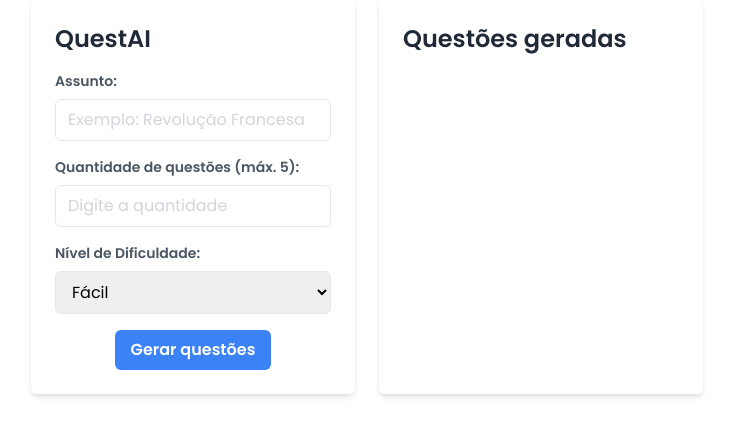
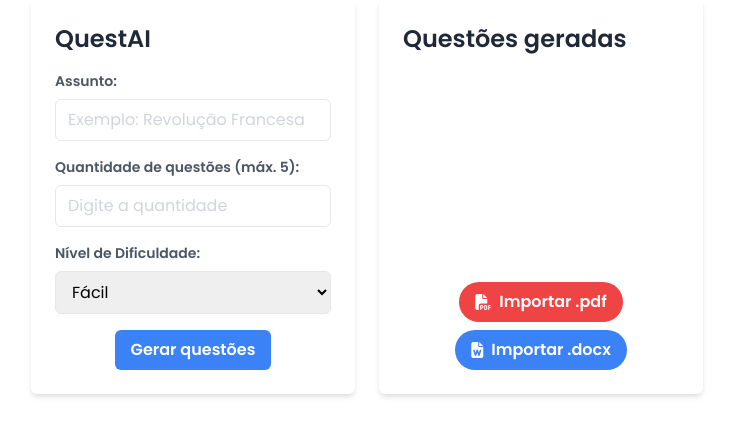
Before and after one commit to RafaelSoares12/questAI, a Django app: page /questoes/ in a window 1280 px wide. Shown: the part 204-640 px from the top of the page, without its empty margins (273-1006 px from the left). Run offline with Django 4.2, Linux system fonts and the light colour scheme; some web fonts are replaced.

Commit message:
adicionando botões de importar para word e pdf

```diff
--- a/questoes/templates/index.html
+++ b/questoes/templates/index.html
@@ -11,6 +11,10 @@
     <link rel="preconnect" href="https://fonts.googleapis.com">
     <link rel="preconnect" href="https://fonts.gstatic.com" crossorigin>
     <link href="https://fonts.googleapis.com/css2?family=Mooli&family=Poppins:wght@400;600&family=Roboto:wght@400;700&display=swap" rel="stylesheet">
+
+    <link rel="stylesheet" href="https://cdnjs.cloudflare.com/ajax/libs/font-awesome/6.4.2/css/all.min.css"
+    integrity="sha512-z3gLpd7yknf1YoNbCzqRKc4qyor8gaKU1qmn+CShxbuBusANI9QpRohGBreCFkKxLhei6S9CQXFEbbKuqLg0DA=="
+    crossorigin="anonymous" referrerpolicy="no-referrer"/>
 
     <style>
         body {
@@ -58,20 +62,33 @@
         </form>
         </div>
 
-    <div class="bg-white rounded-md shadow-md p-6">
-        <h2 class="text-2xl font-semibold text-gray-800 mb-4">Questões geradas</h2>
-        <div id="questoes-geradas">
+        <div class="bg-white rounded-md shadow-md p-6 flex flex-col justify-between">
+            <h2 class="text-2xl font-semibold text-gray-800 mb-4">Questões geradas</h2>
+            <div id="questoes-geradas">
+                {% for questao in respostaGerada %}
+                    <p>{{ questao }}</p>
+                {% endfor %}
+                {% if erroMsg %}
+                    {{ erroMsg }}
+                {% endif %}
+            </div>
 
-        {% for questao in respostaGerada %}
-            <p>{{ questao }}</p>
-        {% endfor %}
+            <div class="flex flex-col items-center mt-4">
 
-        {% if erroMsg %}
-            {{erroMsg}}
-        {% endif %}
+                <button class="bg-red-500 hover:bg-red-600 text-white font-semibold py-2 px-4 rounded-full flex items-center space-x-2 mb-2">
+                    <i class="fa-solid fa-file-pdf"></i>
+                    <span>Importar .pdf</span>
+                </button>
 
+                <button class="bg-blue-500 hover:bg-blue-600 text-white font-semibold py-2 px-4 rounded-full flex items-center space-x-2 ">
+                    <i class="fa-solid fa-file-word"></i>
+                    <span>Importar .docx</span>
+                </button>
+
+            </div>
         </div>
-    </div>
+
+
 
 </body>
 
```
